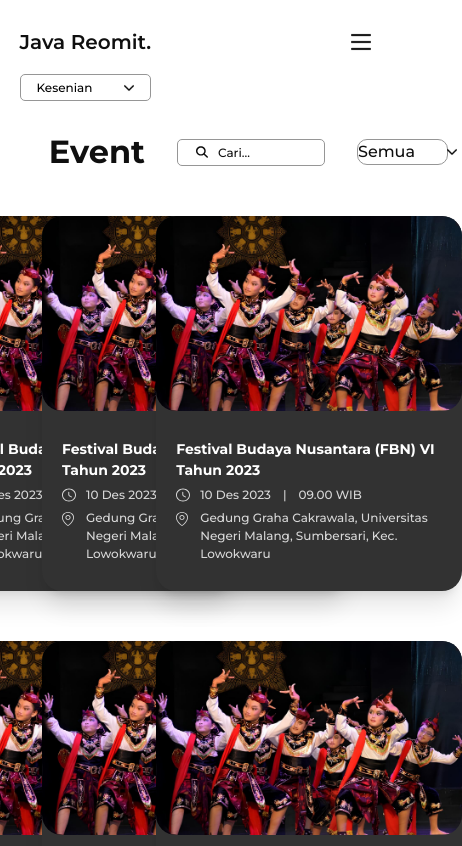
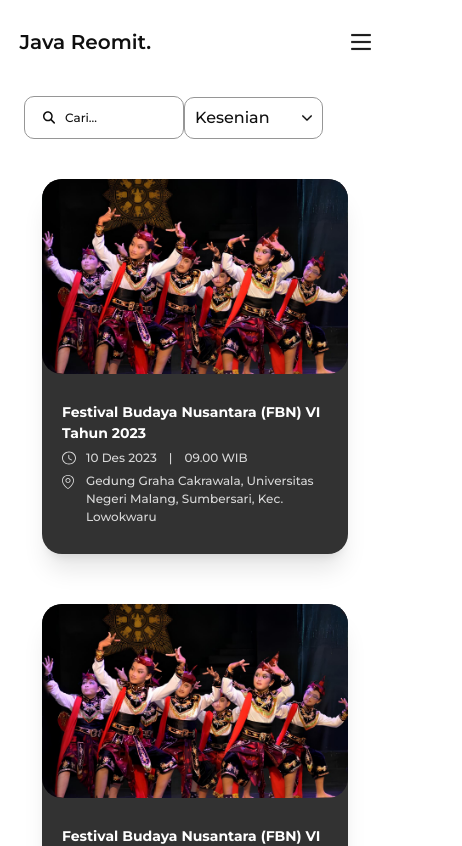
Before and after one commit to hmdnu/java-reomit, a Next.js app: page /kegiatan in a window 390 px wide. Shown: the top 846 px of the page, 462 px wide, since content can reach past the window. Built offline with nearby package versions, Linux system fonts and the light colour scheme.

Commit message:
feat: mobile and tab responsive event

```diff
--- a/app/kegiatan/page.tsx
+++ b/app/kegiatan/page.tsx
@@ -1,6 +1,6 @@
 import { EventCard, SearchBar } from "@/components";
+import { FilterButton, FilterDropdown } from "@/components/FilterDropdown";
 import { eventCard } from "@/constant";
-import { FilterDropdown, FilterButton } from "@/components/FilterDropdown";
 
 export const metadata = {
   title: "Kegiatan",
@@ -8,13 +8,13 @@ export const metadata = {
 
 export default function page() {
   return (
-    <section className="mt-32 w-[75%] m-auto">
+    <section className="mt-24 md:mt-32 w-full md:w-[75%] m-auto">
       <div>
-        <div className="text-fontPrimary flex gap-[32px] items-center">
-          <h1 className="text-h2 font-bold ">Event</h1>
+        <div className="text-fontPrimary m-auto mx-6 sm:mx-16 sm:justify-between md:justify-start flex md:gap-[32px] items-center">
+          <h1 className="hidden sm:text-h2 font-bold ">Event</h1>
           <SearchBar />
 
-          <FilterDropdown classValue="h-[]" title={"Semua"}>
+          <FilterDropdown classValue="h-[]" title={"Kesenian"}>
             <FilterButton>Button 1</FilterButton>
             <FilterButton>Button 2</FilterButton>
             <FilterButton>Button 3</FilterButton>
@@ -22,7 +22,7 @@ export default function page() {
         </div>
 
         {/* event card */}
-        <div className="grid place-items-center my-10 grid-cols-3 gap-[50px]">
+        <div className="grid place-items-center sm:mx-16 my-10 grid-cols-1 sm:grid-cols-2 md:grid-cols-3 gap-[50px]">
           {eventCard.map((event, i) => (
             <EventCard key={i} event={event} />
           ))}
--- a/components/FilterDropdown/FilterDropdown.tsx
+++ b/components/FilterDropdown/FilterDropdown.tsx
@@ -33,7 +33,7 @@ export default function FilterDropdown({ title, children, classValue }: Props) {
         <div
           id="drop-btn"
           onClick={() => isDropDown((prev) => !prev)}
-          className={`cursor-pointer border rounded-[10px] border-fontSecondary font-medium flex gap-8 items-center ${classValue}`}
+          className={`px-[10px] py-2 sm:px-3 sm:py-[14px] sm:w-[200px] sm:justify-between cursor-pointer border rounded-[10px] border-fontSecondary font-medium flex gap-8 items-center ${classValue}`}
         >
           {title}
           <Image
--- a/components/Footer.tsx
+++ b/components/Footer.tsx
@@ -5,7 +5,7 @@ import Link from "next/link";
 
 export default function Footer() {
   return (
-    <footer className="bg-white w-full sm:h-[180px] h-[100px] flex items-center justify-center">
+    <footer className="bg-white w-full sm:h-[180px] h-[100px] flex justify-between md:items-center md:justify-center">
       <div className="w-[90%] m-auto flex justify-between items-center">
         <div>
           <h1 className="font-bold sm:text-h3 md:text-[50px] sm:leading-[120%] text-h5 text-fontPrimary mb-2">
--- a/components/Nav.tsx
+++ b/components/Nav.tsx
@@ -6,7 +6,6 @@ import Link from "next/link";
 import { usePathname } from "next/navigation";
 import { useEffect, useState } from "react";
 import { SearchBar } from ".";
-import { FilterButton, FilterDropdown } from "./FilterDropdown";
 
 export default function Nav() {
   const [view, setView] = useState(false);
@@ -99,7 +98,7 @@ export default function Nav() {
         </div>
       </div>
 
-      <div className="sm:hidden flex items-center m-auto w-[90%] mt-[20px] gap-5 ">
+      {/* <div className="hidden sm:flex items-center m-auto w-[90%] mt-[20px] gap-5 ">
         {searchBarNav ? <SearchBar /> : null}
         {filterMobile ? (
           <FilterDropdown classValue="text-h7 rounded-[5px] h-[27px] px-4" title={"Kesenian"}>
@@ -108,7 +107,7 @@ export default function Nav() {
             <FilterButton classValue="text-h7">Button 3</FilterButton>
           </FilterDropdown>
         ) : null}
-      </div>
+      </div> */}
     </nav>
   );
 }
--- a/components/SearchBar.tsx
+++ b/components/SearchBar.tsx
@@ -6,7 +6,7 @@ export default function SearchBarEvent({ classValue }: { classValue?: string })
   return (
     <form
       onSubmit={(e) => e.preventDefault()}
-      className="flex gap-[10px] border sm:rounded-[10px] rounded-[5px] border-fontSecondary items-center sm:px-[24px] px-[18px]"
+      className="flex gap-[10px] border sm:rounded-[10px] rounded-[10px] border-fontSecondary items-center sm:px-[24px] py-2 px-[18px]"
     >
       <Image src={search} alt="search" className="sm:w-[20px] w-[12px]" />
       <input
```
